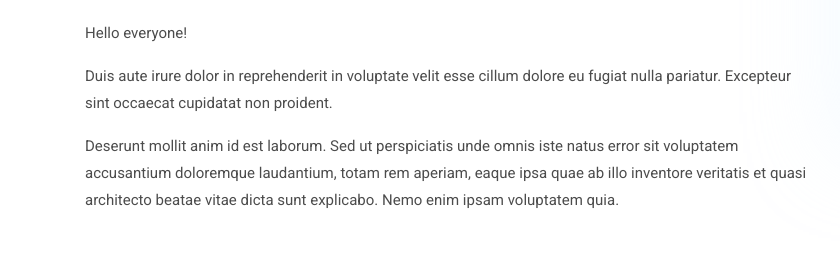
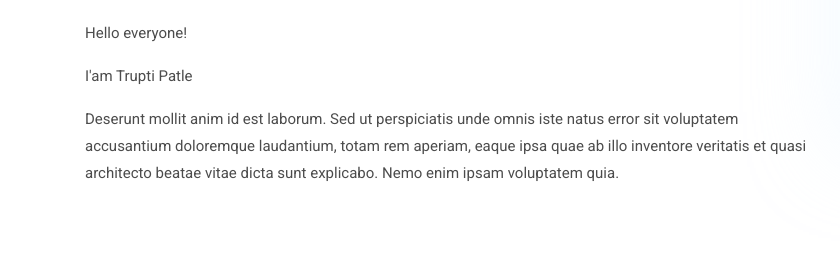
Before and after one commit to truptipatle/truptipatle.github.io, a plain HTML site: page about.html in a window 1280 px wide. Shown: the part 552-806 px from the top of the page, 0-840 px from the left. Drawn offline with nearby package versions, Linux system fonts and the light colour scheme.

Commit message:
Update about.html
some change

```diff
--- a/about.html
+++ b/about.html
@@ -87,8 +87,7 @@
     <div class="row">
       <div class="col-md-8">
         <p>Hello everyone!</p>
-        <p>Duis aute irure dolor in reprehenderit in voluptate velit esse cillum dolore eu fugiat nulla pariatur.
-          Excepteur sint occaecat cupidatat non proident.</p>
+        <p>I'am Trupti Patle</p>
         <p>Deserunt mollit anim id est laborum. Sed ut perspiciatis unde omnis iste natus error sit voluptatem
           accusantium doloremque laudantium, totam rem aperiam, eaque ipsa quae ab illo inventore veritatis et quasi
           architecto beatae vitae dicta sunt explicabo. Nemo enim ipsam voluptatem quia.</p>
```
